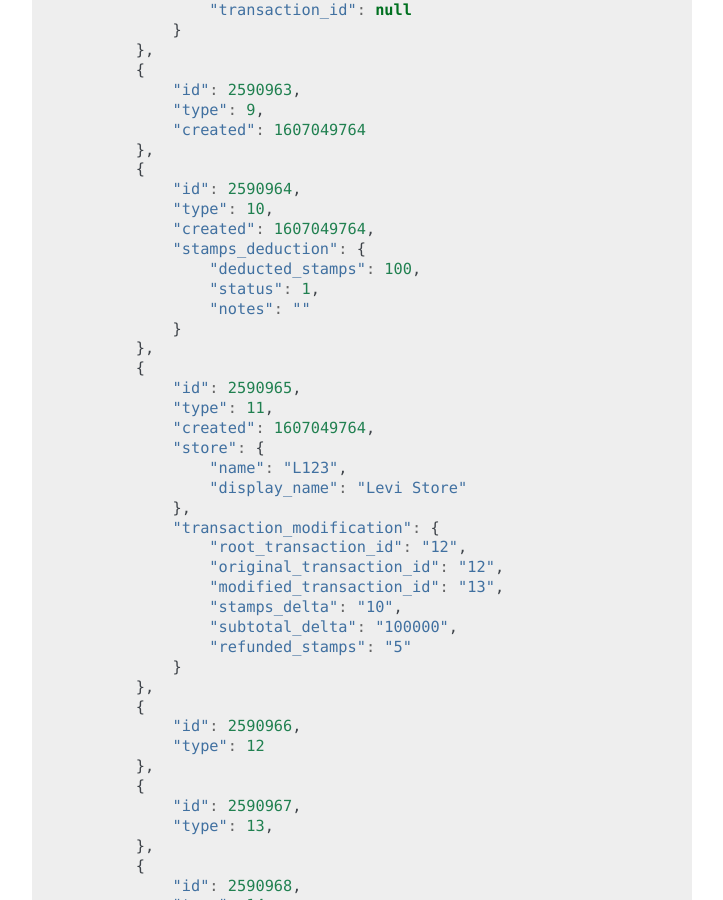
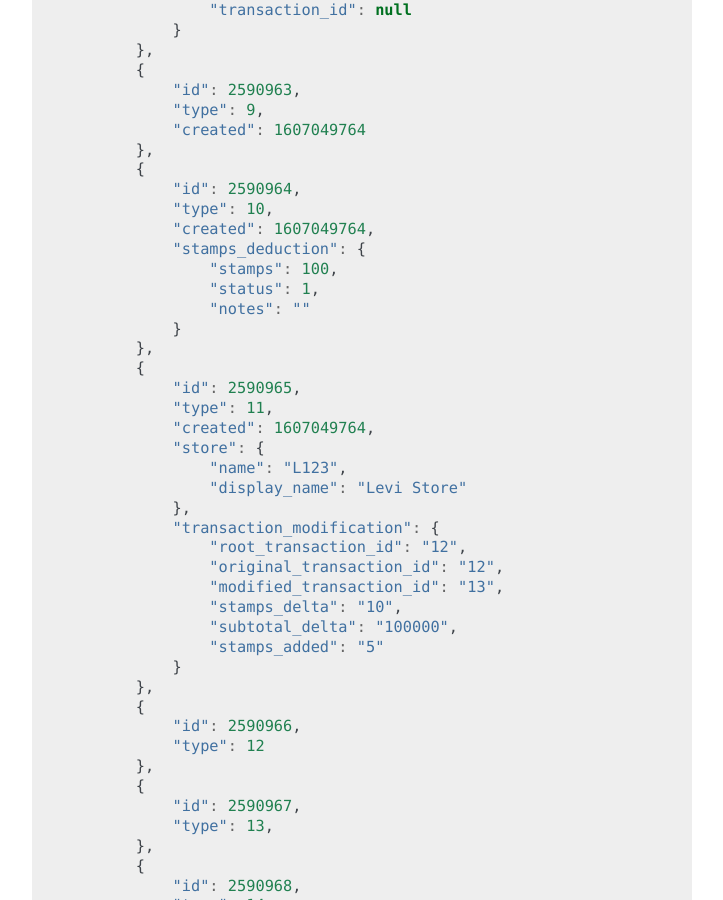
Before and after one commit to ui/stamps-api-docs, a Sphinx documentation site: the page built from source/activity_api.rst, in a window 1280 px wide and 900 px high, scrolled down 2762 px. Shown: the whole window, without its empty margins (388-1111 px from the left). Built offline with Sphinx 7.4.7, drawn with Linux system fonts in a browser that asks for light colours.

Commit message:
Fix docs

```diff
--- a/source/activity_api.rst
+++ b/source/activity_api.rst
@@ -148,7 +148,7 @@ Below is an example response on successful API call.
                 "type": 10,
                 "created": 1607049764,
                 "stamps_deduction": {
-                    "deducted_stamps": 100,
+                    "stamps": 100,
                     "status": 1,
                     "notes": ""
                 }
@@ -167,7 +167,7 @@ Below is an example response on successful API call.
                     "modified_transaction_id": "13",
                     "stamps_delta": "10",
                     "subtotal_delta": "100000",
-                    "refunded_stamps": "5"
+                    "stamps_added": "5"
                 }
             },
             {
```
